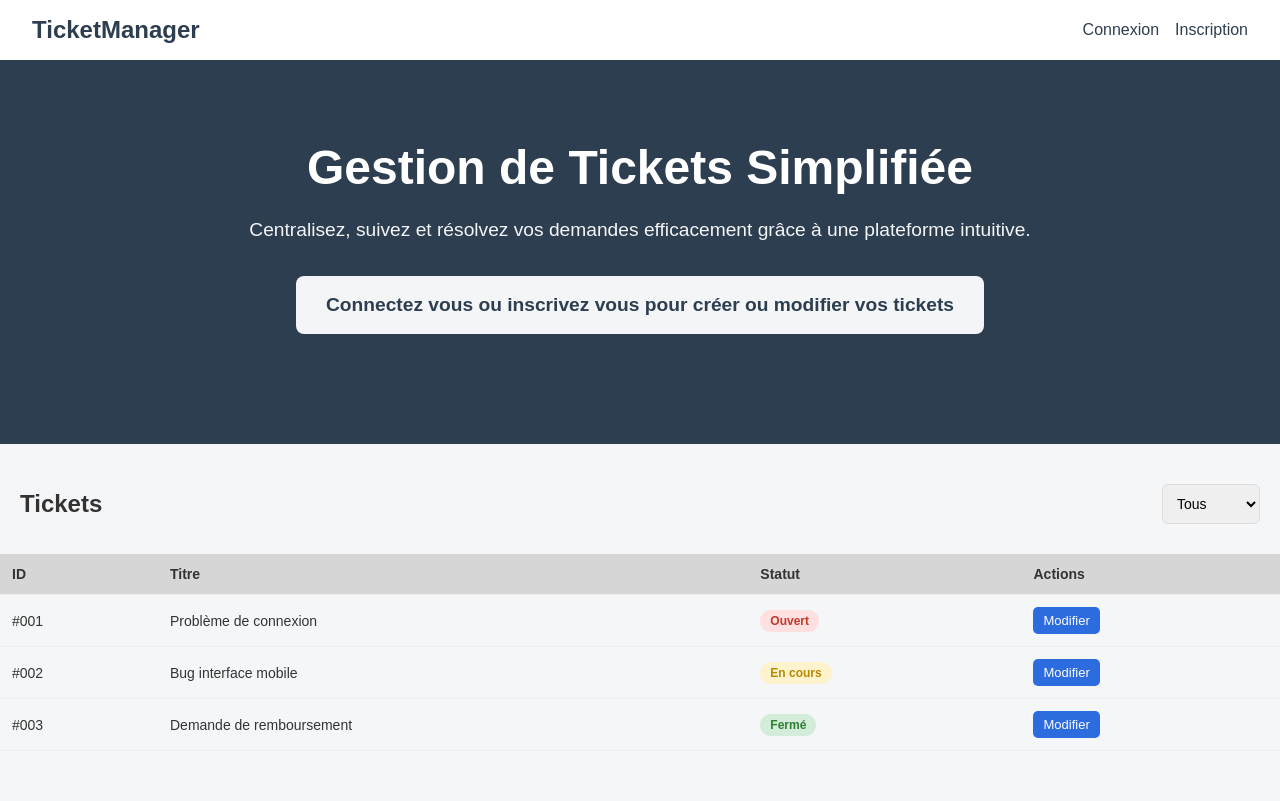
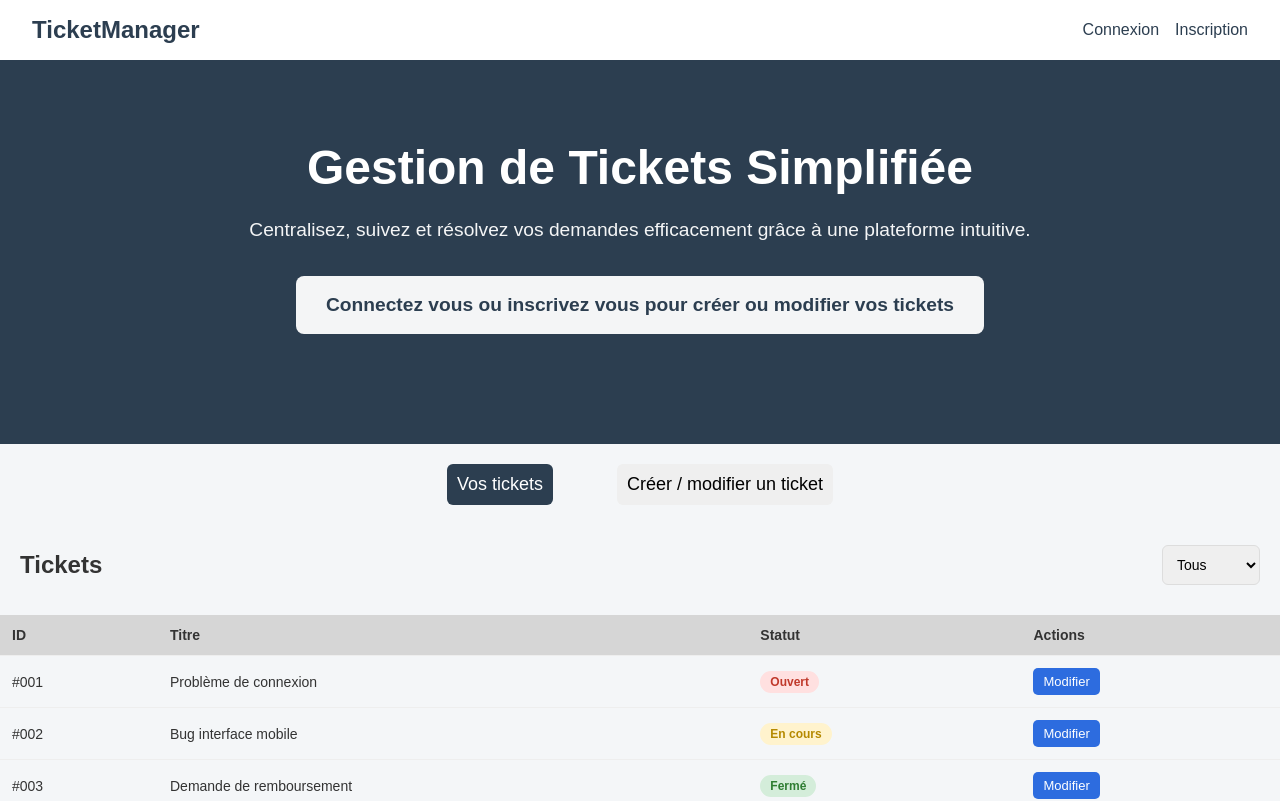
Before and after one commit to SerenaPounaud/ProjetStageBeecoming, an Angular app in the folder frontend/: page / in a window 1280 px wide. Shown: the top 801 px of the page. Built offline with nearby package versions, Linux system fonts and the light colour scheme.

Commit message:
Ajout affichage dynamique dashboard

```diff
--- a/frontend/src/app/components/dashboard/dashboard.css
+++ b/frontend/src/app/components/dashboard/dashboard.css
@@ -1,46 +1,13 @@
-table {
-    width: 100%;
-    border-collapse: collapse;
+.dashboard-nav {
+    display: flex;
+    gap: 5%;
+    margin-bottom: 20px;
+    justify-content: center;
 }
-.header-dashboard {
-    display: flex;
-    justify-content: space-between;
-    align-items: center;
-    margin-bottom: 10px;
-    padding: 20px;
+.dashboard-nav button {
+    font-size: clamp(10px, 2vw, 18px);
 }
-thead {
-    background: #d6d6d6;
+.active {
+    background: #2c3e50;
+    color: white;
 }
-th, td {
-    padding: 12px;
-    text-align: left;
-    border-bottom: 1px solid #eee;
-    font-size: 14px;
-}
-.status {
-    padding: 4px 10px;
-    border-radius: 20px;
-    font-size: 12px;
-    font-weight: bold;
-    display: inline-block;
-}
-.status.open {
-    background: #ffe0e0;
-    color: #c0392b;
-}
-.status.progress {
-    background: #fff3cd;
-    color: #b58900;
-}
-.status.closed {
-    background: #d4edda;
-    color: #2e7d32;
-}
-.edit-btn {
-    background: #2d6cdf;
-    color: white;
-    padding: 6px 10px;
-    font-size: 13px;
-    border-radius: 5px;
-}
--- a/frontend/src/app/components/dashboard/dashboard.html
+++ b/frontend/src/app/components/dashboard/dashboard.html
@@ -1,57 +1,14 @@
-<section>
-    <div class="header-dashboard">
-        <h2>Tickets</h2>
-        <select>
-            <option>Tous</option>
-            <option>Ouvert</option>
-            <option>En cours</option>
-            <option>Fermé</option>
-        </select>
-    </div>
-
-    <table>
-        <thead>
-            <tr>
-                <th>ID</th>
-                <th>Titre</th>
-                <th>Statut</th>
-                <th>Actions</th>
-            </tr>
-        </thead>
-
-        <tbody>
-            <tr>
-                <td>#001</td>
-                <td>Problème de connexion</td>
-                <td>
-                    <span class="status open">Ouvert</span>
-                </td>
-                <td>
-                    <button class="edit-btn">Modifier</button>
-                </td>
-            </tr>
-
-            <tr>
-                <td>#002</td>
-                <td>Bug interface mobile</td>
-                <td>
-                    <span class="status progress">En cours</span>
-                </td>
-                <td>
-                    <button class="edit-btn">Modifier</button>
-                </td>
-            </tr>
-
-            <tr>
-                <td>#003</td>
-                <td>Demande de remboursement</td>
-                <td>
-                    <span class="status closed">Fermé</span>
-                </td>
-                <td>
-                    <button class="edit-btn">Modifier</button>
-                </td>
-            </tr>
-        </tbody>
-    </table>
-</section>
+<main>
+    <nav aria-label="Navigation utilisateur" class="dashboard-nav">
+        <button type="button" [class.active]="sectionActive === 'tickets'" (click)="changeSection('tickets')">Vos tickets</button>
+        <button type="button" [class.active]="sectionActive === 'create'" (click)="changeSection('create')">Créer / modifier un ticket</button>
+    </nav>
+    <section class="section">
+        @if(sectionActive === 'tickets') {
+            <app-tickets></app-tickets>
+        }
+        @if(sectionActive === 'create') {
+            <app-create-ticket></app-create-ticket>
+        }
+    </section>
+</main>
--- a/frontend/src/app/components/dashboard/dashboard.ts
+++ b/frontend/src/app/components/dashboard/dashboard.ts
@@ -1,11 +1,18 @@
 import { Component } from '@angular/core';
+import { Tickets } from '../tickets/tickets';
+import { CreateTicket } from '../create-ticket/create-ticket';
 
 @Component({
   selector: 'app-dashboard',
-  imports: [],
+  imports: [Tickets, CreateTicket],
   templateUrl: './dashboard.html',
   styleUrl: './dashboard.css',
 })
 export class Dashboard {
+  sectionActive: string = 'tickets';
+
+  changeSection(section: string) {
+    this.sectionActive = section;
+  }
 
 }
--- a/frontend/src/app/components/home/home.html
+++ b/frontend/src/app/components/home/home.html
@@ -10,7 +10,6 @@
     <div class="container">
         <app-banner></app-banner>
         <app-dashboard></app-dashboard>
-        <app-create-ticket></app-create-ticket>
     </div>
 
 </body>
--- a/frontend/src/app/components/home/home.ts
+++ b/frontend/src/app/components/home/home.ts
@@ -1,11 +1,10 @@
 import { Component } from '@angular/core';
+import { Banner } from '../banner/banner';
 import { Dashboard } from '../dashboard/dashboard';
-import { CreateTicket } from '../create-ticket/create-ticket';
-import { Banner } from '../banner/banner';
 
 @Component({
   selector: 'app-home',
-  imports: [Dashboard, CreateTicket, Banner],
+  imports: [Banner, Dashboard],
   templateUrl: './home.html',
   styleUrl: './home.css',
 })
--- /dev/null
+++ b/frontend/src/app/components/tickets/tickets.css
@@ -0,0 +1,46 @@
+table {
+    width: 100%;
+    border-collapse: collapse;
+}
+.header-dashboard {
+    display: flex;
+    justify-content: space-between;
+    align-items: center;
+    margin-bottom: 10px;
+    padding: 20px;
+}
+thead {
+    background: #d6d6d6;
+}
+th, td {
+    padding: 12px;
+    text-align: left;
+    border-bottom: 1px solid #eee;
+    font-size: 14px;
+}
+.status {
+    padding: 4px 10px;
+    border-radius: 20px;
+    font-size: 12px;
+    font-weight: bold;
+    display: inline-block;
+}
+.status.open {
+    background: #ffe0e0;
+    color: #c0392b;
+}
+.status.progress {
+    background: #fff3cd;
+    color: #b58900;
+}
+.status.closed {
+    background: #d4edda;
+    color: #2e7d32;
+}
+.edit-btn {
+    background: #2d6cdf;
+    color: white;
+    padding: 6px 10px;
+    font-size: 13px;
+    border-radius: 5px;
+}
--- /dev/null
+++ b/frontend/src/app/components/tickets/tickets.html
@@ -0,0 +1,57 @@
+<section>
+    <div class="header-dashboard">
+        <h2>Tickets</h2>
+        <select>
+            <option>Tous</option>
+            <option>Ouvert</option>
+            <option>En cours</option>
+            <option>Fermé</option>
+        </select>
+    </div>
+
+    <table>
+        <thead>
+            <tr>
+                <th>ID</th>
+                <th>Titre</th>
+                <th>Statut</th>
+                <th>Actions</th>
+            </tr>
+        </thead>
+
+        <tbody>
+            <tr>
+                <td>#001</td>
+                <td>Problème de connexion</td>
+                <td>
+                    <span class="status open">Ouvert</span>
+                </td>
+                <td>
+                    <button class="edit-btn">Modifier</button>
+                </td>
+            </tr>
+
+            <tr>
+                <td>#002</td>
+                <td>Bug interface mobile</td>
+                <td>
+                    <span class="status progress">En cours</span>
+                </td>
+                <td>
+                    <button class="edit-btn">Modifier</button>
+                </td>
+            </tr>
+
+            <tr>
+                <td>#003</td>
+                <td>Demande de remboursement</td>
+                <td>
+                    <span class="status closed">Fermé</span>
+                </td>
+                <td>
+                    <button class="edit-btn">Modifier</button>
+                </td>
+            </tr>
+        </tbody>
+    </table>
+</section>
--- /dev/null
+++ b/frontend/src/app/components/tickets/tickets.ts
@@ -0,0 +1,11 @@
+import { Component } from '@angular/core';
+
+@Component({
+  selector: 'app-tickets',
+  imports: [],
+  templateUrl: './tickets.html',
+  styleUrl: './tickets.css',
+})
+export class Tickets {
+
+}
--- a/frontend/src/styles.css
+++ b/frontend/src/styles.css
@@ -36,7 +36,6 @@ button {
     border: none;
     border-radius: 6px;
     cursor: pointer;
-    font-size: 14px;
     transition: 0.2s;
 }
 button:hover {
```
Also changed, not shown: 1 other file (tests, documents, lock files or other folders).
